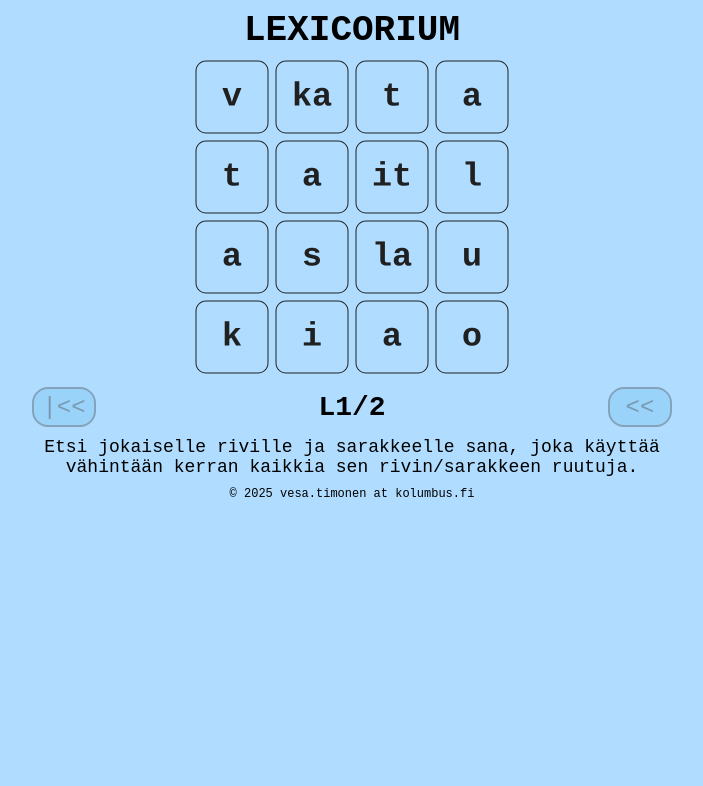
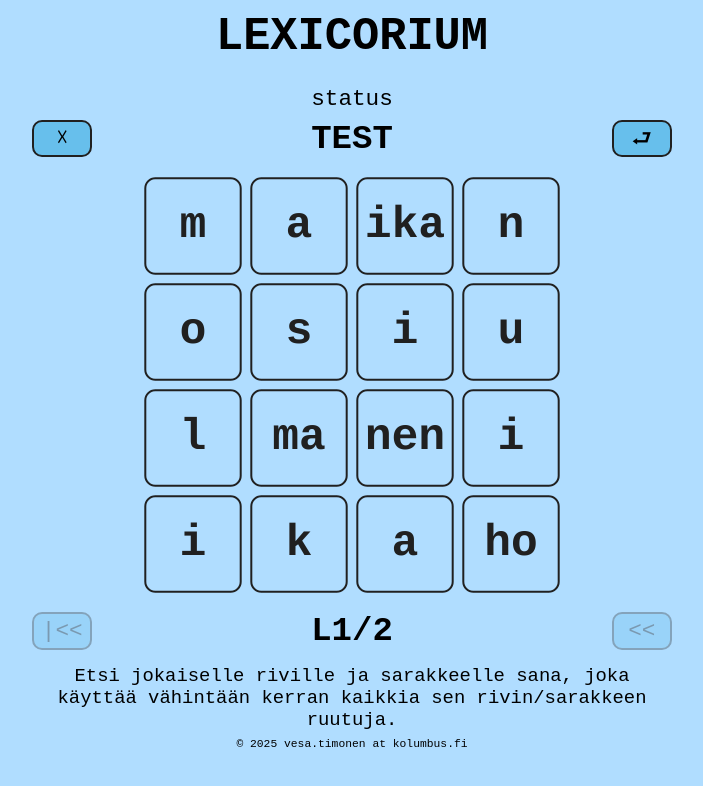
Before and after one commit to vesatimonen/lexicorium, a plain HTML site: page index.html in a window 1280 px wide. Shown: the whole page, without its empty margins (288-991 px from the left). Drawn offline with Linux system fonts and the light colour scheme.

Commit message:
Change style to use mm instead of px

```diff
--- a/css/styles.css
+++ b/css/styles.css
@@ -34,19 +34,50 @@
 }
 
 #game-title {
-    margin-top:     10px;
+    margin-top:     3mm;
+    margin-bottom:  6mm;
 
-    font-size:      36px;
+    font-size:      12mm;
     font-weight:    bold;
 
     text-align:     center;
 }
 
+#game-status {
+    margin-top:     0mm;
+    margin-bottom:  2mm;
+
+    font-size:      6mm;
+    font-weight:    normal;
+
+    text-align:     center;
+}
+
+#word-controls {
+    margin-top:     0mm;
+    margin-bottom:  4mm;
+
+    display:        flex;
+}
+#word-controls:after {
+    content:        "";
+    clear:          both;
+    display:        block;
+}
+#word-info {
+    font-size:      9mm;
+    font-weight:    bold;
+    text-align:     center;
+
+    margin:         auto;
+}
+
 
 #game-board {
+    margin-top:     0mm;
+    margin-bottom:  4mm;
+
     position:       relative;
-
-    margin-top:     6px;
 
     background:     #B0DDFF;
 
@@ -100,7 +131,8 @@
 
 /*** Game controls ***/
 #game-controls {
-    margin-top:     10px;
+    margin-top:     0mm;
+    margin-bottom:  4mm;
 
     display:        flex;
 }
@@ -119,16 +151,16 @@
     color:          #000000;
     background:     #67BFEC;
     border:         2px solid #202020;
-    border-radius:  16px;
+    border-radius:  10px;
     outline:        0;
 
     /* Size */
-    width:          64px;
-    height:         40px;
+    width:          16mm;
+    height:         10mm;
     padding:        0;
 
-    /* Text position */
-    font-size:      24px;
+    /* Text */
+    font-size:      6mm;
     text-align:     center;
 
 /*    box-shadow:         3px 3px 5px rgb(0,0,0); */
@@ -144,9 +176,8 @@
 }
 
 
-
 #game-info {
-    font-size:      28px;
+    font-size:      9mm;
     font-weight:    bold;
     text-align:     center;
 
@@ -155,17 +186,19 @@
 
 /*** Game instructions ***/
 #game-instructions {
-    margin-top:     10px;
+    margin-top:     0mm;
+    margin-bottom:  2mm;
 
-    font-size:      18px;
+    font-size:      5mm;
     text-align:     center;
 }
 
 /*** Game copyright ***/
 #game-copyright {
-    margin-top:     10px;
+    margin-top:     0mm;
+    margin-bottom:  0mm;
 
-    font-size:      12px;
+    font-size:      3mm;
     text-align:     center;
 }
 
--- a/index.html
+++ b/index.html
@@ -22,6 +22,17 @@
             LEXICORIUM
         </div>
 
+        <!-- STATUS -->
+        <div id="game-status">
+            status
+        </div>
+
+        <!-- WORD CONTROLS -->
+        <div id="word-controls">
+          <button id="word-restart" class="button" style="float:left;">☓</button>
+          <a id="word-info">TEST</a>
+          <button id="word-enter" class="button" style="float:right;">⮐</button>
+        </div>
 
         <!-- GAME BOARD -->
         <div id="game-board">
--- a/js/UI.js
+++ b/js/UI.js
@@ -60,7 +60,7 @@ function uiBoardRedraw(board) {
     /* Define board elements sizes */
     const textRatio   = 0.42;
     const boxRatio    = 0.90;
-    const borderWidth = 1.0;
+    const borderWidth = 2.0;
     const borderColor = "#202020";
 
     /* Redraw cell content */
--- a/js/globals.js
+++ b/js/globals.js
@@ -5,7 +5,7 @@ var globals = {
     game:         undefined,
     storage:      undefined,
 
-    boardMaxSize: 8,
+    boardMaxSize: 6,
 };
 
 /*****************************************************************************
--- a/js/main.js
+++ b/js/main.js
@@ -4,8 +4,8 @@ const strorageName = "lexicorium/game-progress";
  * Game challenges (levels)
  *****************************************************************************/
 const challengeSetFIN = [
+    {info: "INFO: C3-2-2-1-0 M7-1-0-0-0 S0-0-0-1-4-1-0-2-0-0-0-0-0-0-0-0-0-0-0-0 >4x4-FIN-m-a-ika-n-o-s-i-u-l-ma-nen-i-i-k-a-ho"},
     {info: "INFO: C1-3-4-0-0 M5-3-0-0-0 S0-0-0-0-3-1-4-0-0-0-0-0-0-0-0-0-0-0-0-0 >4x4-FIN-v-ka-t-a-t-a-it-l-a-s-la-u-k-i-a-o"},
-    {info: "INFO: C3-2-2-1-0 M7-1-0-0-0 S0-0-0-1-4-1-0-2-0-0-0-0-0-0-0-0-0-0-0-0 >4x4-FIN-m-a-ika-n-o-s-i-u-l-ma-nen-i-i-k-a-ho"},
 ];
 
 const challengeSetENG = [
```
